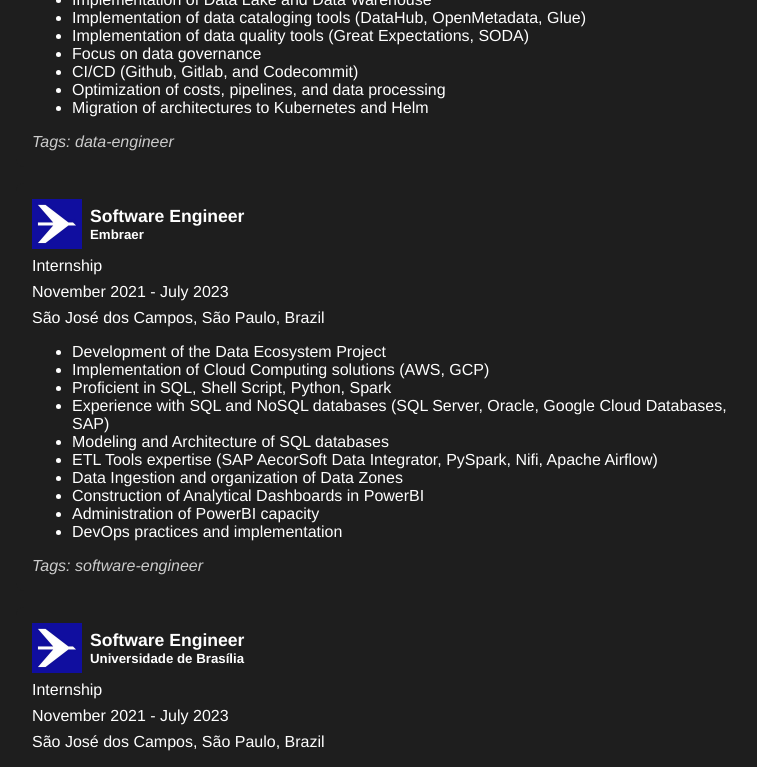
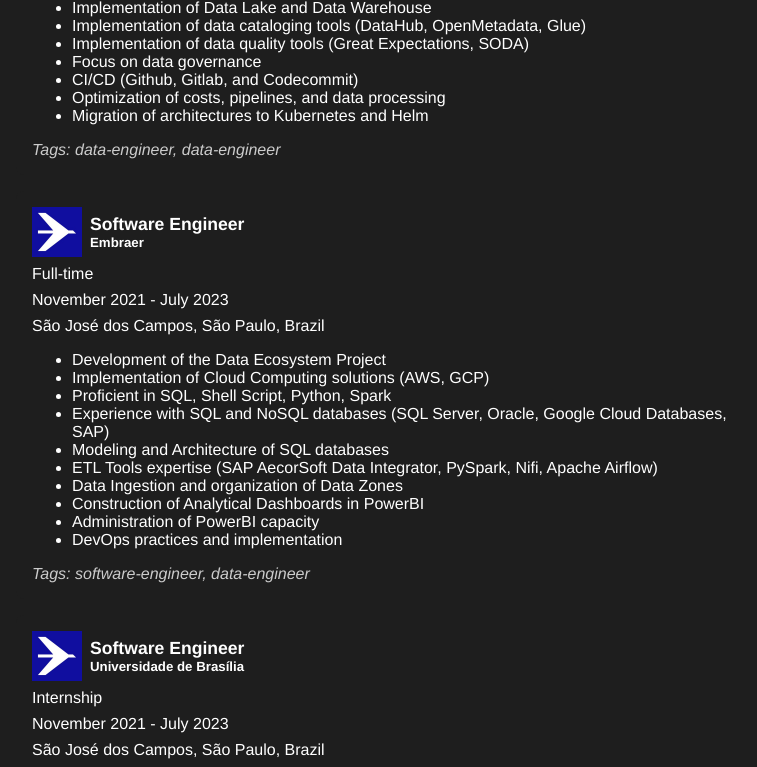
Before and after one commit to italovinicius18/italovinicius18.github.io, a React (Vite) app: page / in a window 1280 px wide. Shown: the part 1280-2047 px from the top of the page, without its empty margins (240-997 px from the left). Built offline with nearby package versions, Linux system fonts and the light colour scheme.

Commit message:
[fix] Change some styles and tags

```diff
--- a/public/content/data.json
+++ b/public/content/data.json
@@ -184,6 +184,7 @@
         }
       ],
       "tags": [
+        "data-engineer",
         "data-engineer"
       ]
     },
@@ -195,8 +196,8 @@
         "pt": "Engenheiro de software"
       },
       "employmentType": {
-        "en": "Internship",
-        "pt": "estágio"
+        "en": "Full-time",
+        "pt": "Tempo integral"
       },
       "startDate": "2021-11-01",
       "endDate": "2023-07-01",
@@ -248,7 +249,8 @@
         }
       ],
       "tags": [
-        "software-engineer"
+        "software-engineer",
+        "data-engineer"
       ]
     },
     {
--- a/src/styles.css
+++ b/src/styles.css
@@ -208,6 +208,8 @@
   top: 0;
   z-index: 1000; /* Garante que a Navbar fique acima de outros elementos */
   box-shadow: 0 2px 4px rgba(0, 0, 0, 0.1);
+  margin-bottom: 1%;
+  border-radius: 4px;
 }
 
 .navbar-logo h2 {
```
